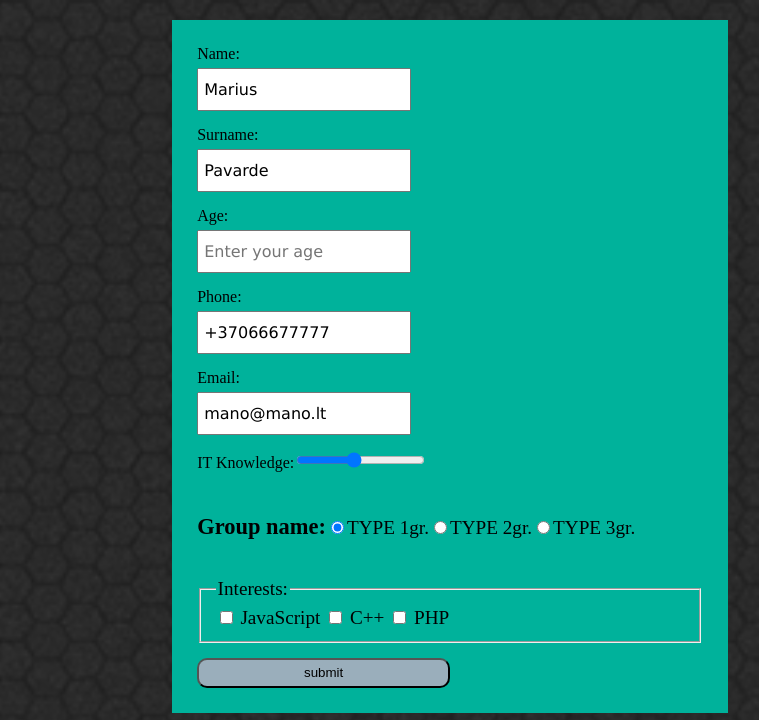
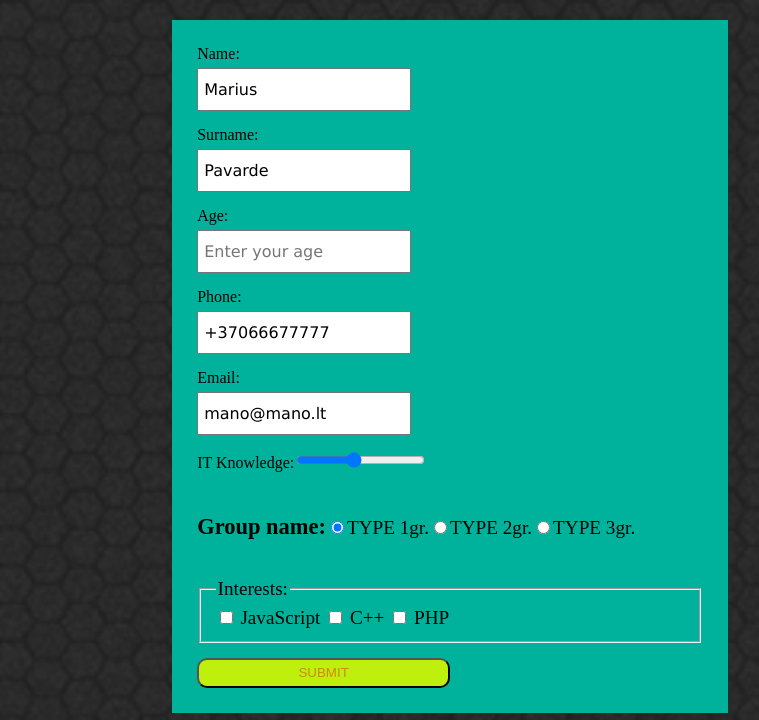
Before and after one commit to MariusKun/students, a plain HTML site: page index.html in a window 1280 px wide. In both pictures the pointer is over the input "submit". Shown: the top 720 px of the page, without its empty margins (190-949 px from the left). Drawn offline with Linux system fonts and the light colour scheme.

Commit message:
sutvarkyti mygtukai

```diff
--- a/style.css
+++ b/style.css
@@ -49,6 +49,20 @@ input[type="submit" i] {
     width: 50%;
     height: 30px;
     align-items: center;
+    transition-duration: 0.3s;
+}
+
+
+input[type="submit" i]:hover{
+    background-color: #bff00d;
+    width: 50%;
+    border-radius: 10px;
+    color: rgb(204, 137, 12);
+    height: 30px;
+    align-items: center;
+    text-transform: uppercase;
+
+}
 }
 
 .error-alert{
```
